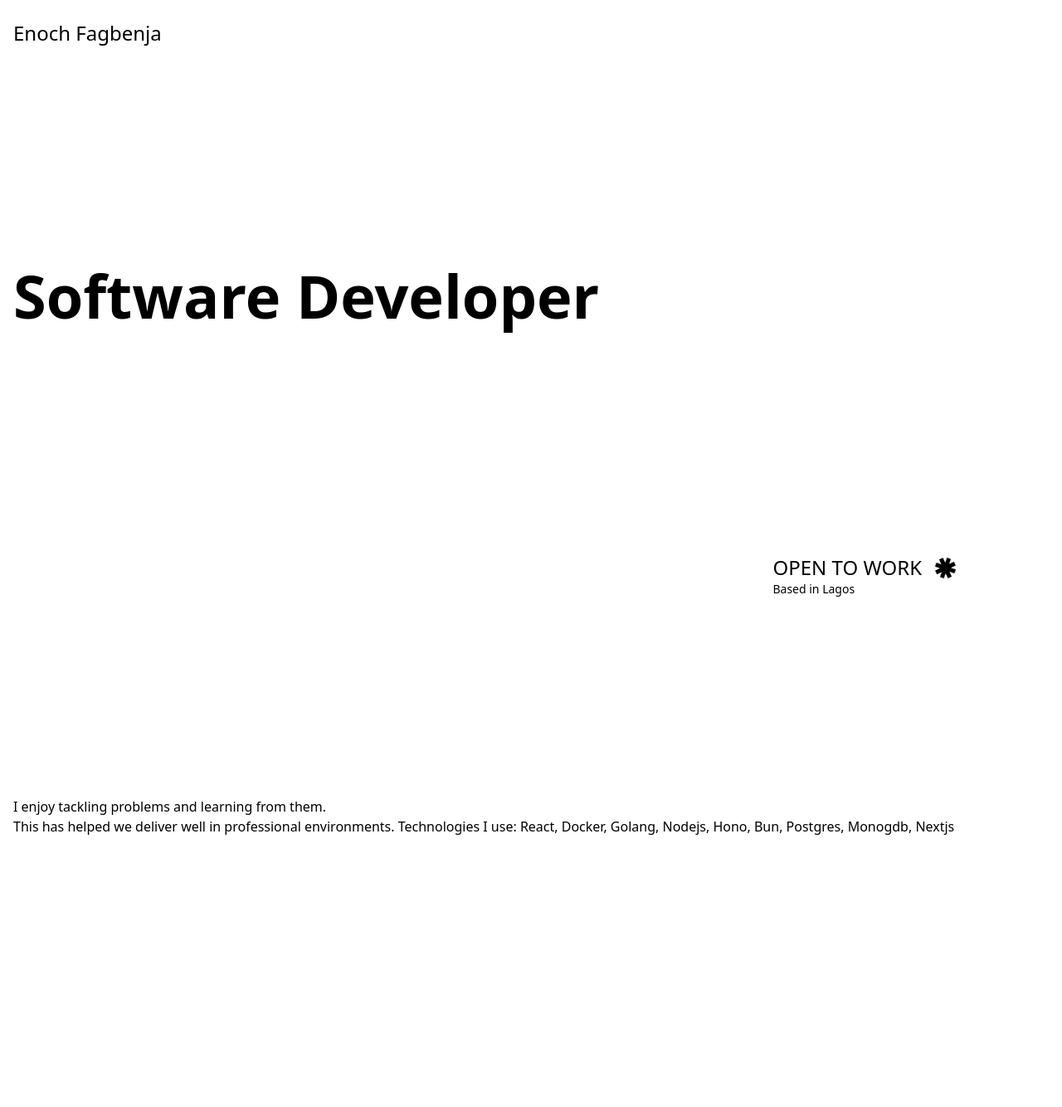
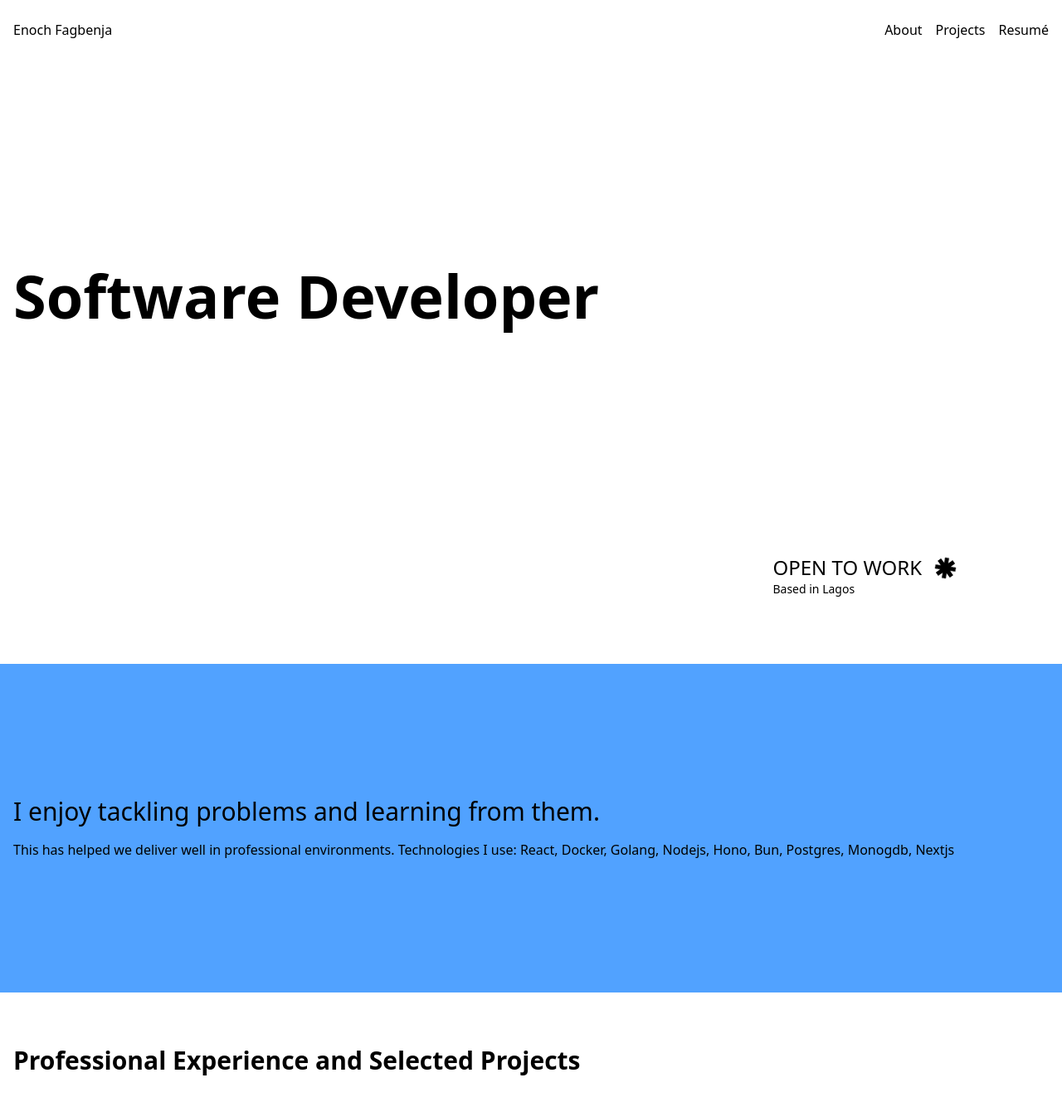
Before and after one commit to fagbenjaenoch/portfolio-v1, a React (Vite) app: page / in a window 1280 px wide. Shown: the top 1334 px of the page at 83% size. Built offline with nearby package versions, Linux system fonts and the light colour scheme.

Commit message:
worked on technologies section

```diff
--- a/src/App.tsx
+++ b/src/App.tsx
@@ -1,10 +1,36 @@
 import Cog from "./components/ui/Cog";
+
+type navlink = {
+	title: string;
+	href: string;
+};
+
+const navlinks: navlink[] = [
+	{
+		title: "About",
+		href: "/about",
+	},
+	{
+		title: "Projects",
+		href: "/projects",
+	},
+];
 
 export default function App() {
 	return (
 		<div>
-			<div className="px-4 py-6 backdrop-blur-md fixed top-0 w-[100%] z-10">
-				<span className="text-2xl">Enoch Fagbenja</span>
+			<div className="px-4 py-6 backdrop-blur-md fixed top-0 w-[100%] z-10 flex items-center justify-between">
+				<span className="">Enoch Fagbenja</span>
+				<div className="flex gap-4">
+					{navlinks.map(({ title, href }) => (
+						<a key={title} href={href}>
+							{title}
+						</a>
+					))}
+					<a href="/resumé" className="cursor-pointer">
+						Resumé
+					</a>
+				</div>
 			</div>
 			<div className="px-4 h-[100dvh] pt-[20rem]">
 				<h1 className="text-7xl font-bold">Software Developer</h1>
@@ -20,14 +46,21 @@ export default function App() {
 					<span className="text-sm">Based in Lagos</span>
 				</div>
 			</div>
-			<div className="px-4 pt-[10rem] h-[100dvh]">
-				<div>I enjoy tackling problems and learning from them.</div>
-				<div>
+			<div className="px-4 py-[10rem] bg-blue-400">
+				<div className="text-3xl">
+					I enjoy tackling problems and learning from them.
+				</div>
+				<div className="mt-4">
 					This has helped we deliver well in professional environments.
 					Technologies I use: React, Docker, Golang, Nodejs, Hono, Bun,
 					Postgres, Monogdb, Nextjs
 				</div>
 			</div>
+			<div className="px-4 py-[4rem]">
+				<h2 className="text-3xl font-bold">
+					Professional Experience and Selected Projects
+				</h2>
+			</div>
 		</div>
 	);
 }
```
